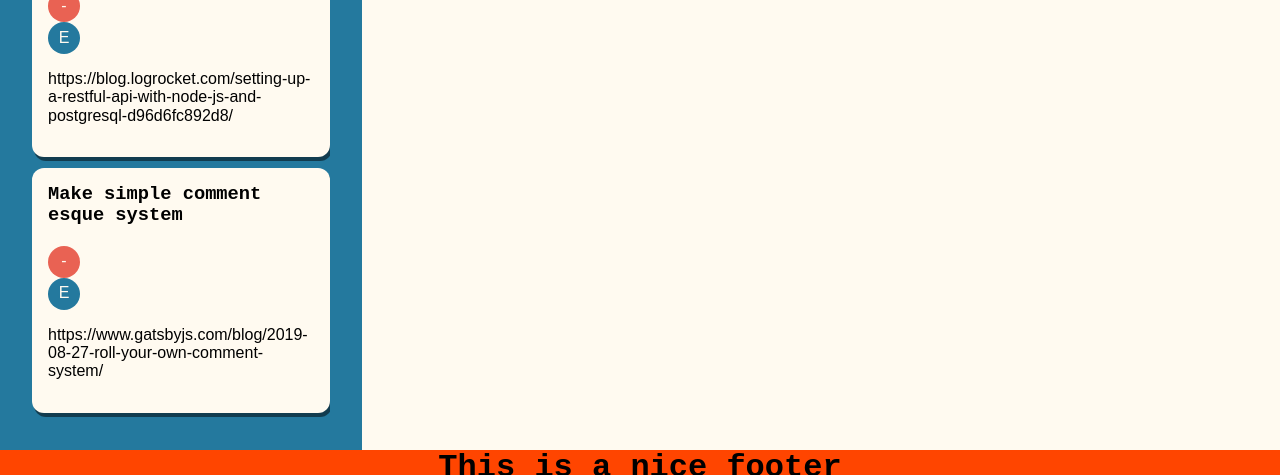
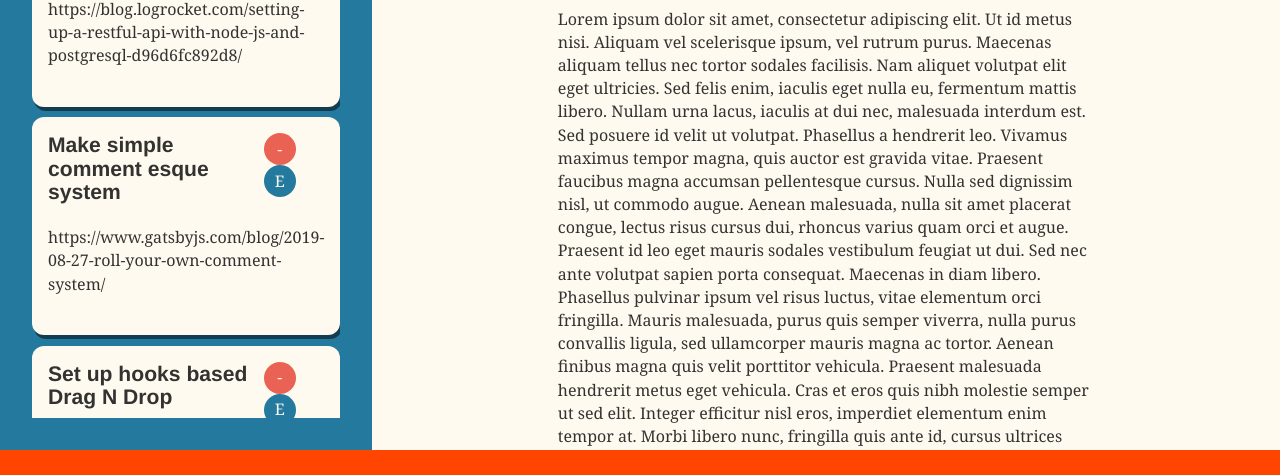
Before and after one commit to AkselNLadegaard/designSite, a Gatsby site: page / in a window 1280 px wide. Shown: the part 350-825 px from the top of the page. Built offline with nearby package versions, Linux system fonts and the light colour scheme; Gatsby itself is replaced by a stand-in of ours.

Commit message:
Added an article component
Typography.js is pretty neat.

```diff
--- a/gatsby-config.js
+++ b/gatsby-config.js
@@ -28,6 +28,12 @@ module.exports = {
       },
     },
     `gatsby-plugin-emotion`,
+    {
+      resolve: `gatsby-plugin-typography`,
+      options: {
+        pathToConfigModule: `src/utils/typography`,
+      }
+    }
     // this (optional) plugin enables Progressive Web App + Offline functionality
     // To learn more, visit: https://gatsby.dev/offline
     // `gatsby-plugin-offline`,
--- a/package.json
+++ b/package.json
@@ -16,6 +16,7 @@
     "gatsby-plugin-offline": "^3.0.41",
     "gatsby-plugin-react-helmet": "^3.1.24",
     "gatsby-plugin-sharp": "^2.4.13",
+    "gatsby-plugin-typography": "^2.9.0",
     "gatsby-source-filesystem": "^2.1.56",
     "gatsby-transformer-sharp": "^2.3.19",
     "prop-types": "^15.7.2",
@@ -23,6 +24,9 @@
     "react-beautiful-dnd": "^13.0.0",
     "react-dom": "^16.12.0",
     "react-helmet": "^5.2.1",
+    "react-typography": "^0.16.19",
+    "typography": "^0.16.19",
+    "typography-theme-alton": "^0.16.19",
     "uuid": "^8.3.1"
   },
   "devDependencies": {
--- /dev/null
+++ b/src/components/Article.js
@@ -0,0 +1,67 @@
+import React from 'react'
+import PropTypes from 'prop-types'
+import styled from '@emotion/styled'
+const Container = styled.div`
+  max-width: 60ch;
+  align-self: center;
+  justify-self: center;
+  margin: 0 auto;
+`
+
+const Article = () => {
+  return (
+    <Container>
+      <h1>Excellent times, an exciting heading</h1>
+      <p>
+        Lorem ipsum dolor sit amet, consectetur adipiscing elit. Ut id metus
+        nisi. Aliquam vel scelerisque ipsum, vel rutrum purus. Maecenas aliquam
+        tellus nec tortor sodales facilisis. Nam aliquet volutpat elit eget
+        ultricies. Sed felis enim, iaculis eget nulla eu, fermentum mattis
+        libero. Nullam urna lacus, iaculis at dui nec, malesuada interdum est.
+        Sed posuere id velit ut volutpat. Phasellus a hendrerit leo. Vivamus
+        maximus tempor magna, quis auctor est gravida vitae. Praesent faucibus
+        magna accumsan pellentesque cursus. Nulla sed dignissim nisl, ut commodo
+        augue. Aenean malesuada, nulla sit amet placerat congue, lectus risus
+        cursus dui, rhoncus varius quam orci et augue. Praesent id leo eget
+        mauris sodales vestibulum feugiat ut dui. Sed nec ante volutpat sapien
+        porta consequat. Maecenas in diam libero. Phasellus pulvinar ipsum vel
+        risus luctus, vitae elementum orci fringilla. Mauris malesuada, purus
+        quis semper viverra, nulla purus convallis ligula, sed ullamcorper
+        mauris magna ac tortor. Aenean finibus magna quis velit porttitor
+        vehicula. Praesent malesuada hendrerit metus eget vehicula. Cras et eros
+        quis nibh molestie semper ut sed elit. Integer efficitur nisl eros,
+        imperdiet elementum enim tempor at. Morbi libero nunc, fringilla quis
+        ante id, cursus ultrices eros. Vivamus sed fringilla mi, at luctus enim.
+        Nunc ut mattis nunc. In tincidunt congue pulvinar. Interdum et malesuada
+        fames ac ante ipsum primis in faucibus. Vivamus aliquet lectus vitae
+        metus elementum, a suscipit nulla commodo. Sed dapibus laoreet libero,
+        in ultrices est interdum a. Ut volutpat magna quis porttitor lobortis.
+        Phasellus quis magna dignissim, porta massa ac, cursus nulla. Aliquam
+        eget sem non dolor imperdiet luctus vel in metus. Curabitur orci risus,
+        egestas eget tortor id, elementum posuere tellus. Nullam ornare nisl
+        eget mi egestas bibendum. Aenean et eros elit. Suspendisse tempus
+        ultrices aliquet. Vivamus ac vehicula risus. Mauris risus ligula, mollis
+        ut feugiat ac, tempus id dui. Curabitur pulvinar interdum diam ac
+        dapibus. Etiam sed metus sed ante iaculis imperdiet. Morbi luctus
+        dapibus dictum. Mauris tempor tempor neque sed pellentesque. Vivamus
+        ipsum est, sodales vitae lectus non, bibendum malesuada quam. Nullam sit
+        amet dolor vehicula, rutrum velit non, ullamcorper velit. Pellentesque
+        habitant morbi tristique senectus et netus et malesuada fames ac turpis
+        egestas. Donec tellus leo, lacinia in facilisis vel, efficitur id quam.
+        Phasellus nec justo tincidunt turpis bibendum varius at quis justo. Sed
+        nec pellentesque enim. Donec tincidunt, sapien sit amet pharetra
+        vestibulum, lorem diam accumsan erat, nec convallis erat eros et lectus.
+        Nunc iaculis, leo eget pellentesque pharetra, odio urna tincidunt nisl,
+        sit amet venenatis lacus dolor vulputate libero. Quisque feugiat varius
+        dolor et cursus. Nunc ipsum enim, mattis id elit eu, pulvinar feugiat
+        ligula. Maecenas iaculis a tellus at pharetra. Aenean in velit iaculis,
+        egestas felis quis, suscipit nibh. Aenean molestie sem ligula, id tempus
+        sapien auctor vulputate.
+      </p>
+    </Container>
+  )
+}
+
+Article.propTypes = {}
+
+export default Article
--- a/src/components/Footer.js
+++ b/src/components/Footer.js
@@ -6,10 +6,10 @@ import * as constant from './abstracts/constants'
 
 const Container = styled.footer`
   display: flex;
-  justify-content: center;
   width: 100%;
   min-height: 12em;
   background: orangered;
+  padding: 2em;
 `
 
 const Content = styled.div`
@@ -17,11 +17,16 @@ const Content = styled.div`
     max-width: ${constant.maxWidth};
   }
 `
-const Footer = ({siteTitle}) => (
+const Footer = ({ siteTitle }) => (
   <Container>
     <Content>
-      <h1>This is a nice footer</h1>
-        <p>{siteTitle}</p>
+      <h1>{siteTitle}</h1>
+      <p>This is a nice footer</p>
+      <p>Contact information:</p>
+      <ul>
+        <li>+45 12345678</li>
+        <li>House 23, 1 th, Copenhagen</li>
+      </ul>
     </Content>
   </Container>
 )
--- a/src/components/abstracts/baseStyling.js
+++ b/src/components/abstracts/baseStyling.js
@@ -1,7 +1,7 @@
 import { css } from '@emotion/react'
 import * as constant from './constants'
 export const baseStyles = css`
-  html {
+  /*html {
     font-family: 'Ubuntu', sans-serif;
   }
   h1,
@@ -13,12 +13,13 @@ export const baseStyles = css`
     font-family: 'VT323', monospace;
     margin-top: 0;
     margin-block-start: 0;
-  }
+  }*/
   button {
     outline: none;
     border: 0;
   }
-  input[type='text'], textarea {
+  input[type='text'],
+  textarea {
     outline: none;
     border: none;
     min-height: 32px;
--- a/src/components/abstracts/reset.js
+++ b/src/components/abstracts/reset.js
@@ -5,16 +5,6 @@ export const Reset = css`
 
   /* Document
    ========================================================================== */
-
-   /**
- * 1. Correct the line height in all browsers.
- * 2. Prevent adjustments of font size after orientation changes in iOS.
- */
-
-   html {
-      line-height: 1.15; /* 1 */
-      -webkit-text-size-adjust: 100%; /* 2 */
-   }
 
   /* Sections
    ========================================================================== */
@@ -39,11 +29,6 @@ export const Reset = css`
  * Correct the font size and margin on \`h1\` elements within \`section\` and
  * \`article\` contexts in Chrome, Firefox, and Safari.
  */
-
-   h1 {
-      font-size: 2em;
-      margin: 0.67em 0;
-   }
 
   /* Grouping content
    ========================================================================== */
--- a/src/components/designCards/Card.js
+++ b/src/components/designCards/Card.js
@@ -18,13 +18,16 @@ const Container = styled.div`
     border: solid 1px ${constant.black};
   }
 `
+const FirstLine = styled.div`
+  display: flex;
+`
 const Content = styled.div`
   width: 100%;
 `
 const Actions = styled.div`
   display: flex;
   flex-direction: column;
-  flex-basis: 128px;
+  flex-basis: 64px;
 `
 const CardActionButton = css`
   height: 32px;
@@ -35,7 +38,8 @@ const CardActionButton = css`
     content: '';
     font-size: 1em;
   }
-  :focus, :active {
+  :focus,
+  :active {
     border: 2px solid ${constant.black};
   }
 `
@@ -60,7 +64,7 @@ const Confirm = styled.button`
     content: 'V';
   }
 `
-const  Card = ({ card,  dispatch }) => {
+const Card = ({ card, dispatch }) => {
   const [newTitle, setNewTitle] = useState(card.title)
   const [newContent, setNewContent] = useState(card.content)
   const [editing, setEditing] = useState(false)
@@ -75,10 +79,16 @@ const  Card = ({ card,  dispatch }) => {
   }
   function handleEdit(id) {
     setEditing(!editing)
-    dispatch({type: CARDSACTIONS.EDIT_CARD, id: id, title: newTitle, content: newContent})
+    dispatch({
+      type: CARDSACTIONS.EDIT_CARD,
+      id: id,
+      title: newTitle,
+      content: newContent,
+    })
   }
   return (
     <Container>
+      <FirstLine>
         {editing ? (
           <input
             type="text"
@@ -90,14 +100,19 @@ const  Card = ({ card,  dispatch }) => {
           <h3>{card.title}</h3>
         )}
         <Actions>
-        <Remove type="button" onClick={() => dispatch({type: CARDSACTIONS.REMOVE_CARD, id: card.id })} />
+          <Remove
+            type="button"
+            onClick={() =>
+              dispatch({ type: CARDSACTIONS.REMOVE_CARD, id: card.id })
+            }
+          />
           {editing ? (
             <Confirm type="button" onClick={() => handleEdit(card.id)} />
           ) : (
             <Edit type="button" onClick={() => setEditing(!editing)} />
           )}
         </Actions>
-
+      </FirstLine>
       <Content>
         {editing ? (
           <input
--- a/src/pages/index.js
+++ b/src/pages/index.js
@@ -8,6 +8,8 @@ import styled from '@emotion/styled'
 import CardsList from '../components/designCards/CardsList'
 import * as constant from '../components/abstracts/constants'
 import StaticSVG from '../components/svgPlaybox'
+import Article from '../components/Article'
+
 const SiteStructure = styled.div`
   display: flex;
   width: 100%;
@@ -23,22 +25,21 @@ const SideBar = styled.aside`
 `
 const Content = styled.div`
   width: 100%;
-  height: 100%;
+  height: calc(100vh - 64px);
   background-color: floralwhite;
+  overflow-y: scroll;
 `
 const IndexPage = () => {
-
   return (
     <Layout>
-        <Seo title="Home"/>
+      <Seo title="Home" />
       <SiteStructure>
         <SideBar>
           <CardsList />
         </SideBar>
         <Content>
-                <StaticSVG>
-
-                </StaticSVG>
+          <StaticSVG></StaticSVG>
+          <Article></Article>
         </Content>
       </SiteStructure>
     </Layout>
--- /dev/null
+++ b/src/utils/typography.js
@@ -0,0 +1,6 @@
+import Typography from 'typography'
+import altonTheme from 'typography-theme-alton'
+
+const typography = new Typography(altonTheme)
+
+export default typography
```
Also changed, not shown: 1 other file. Lines whose indentation alone changed are shown as unchanged.
